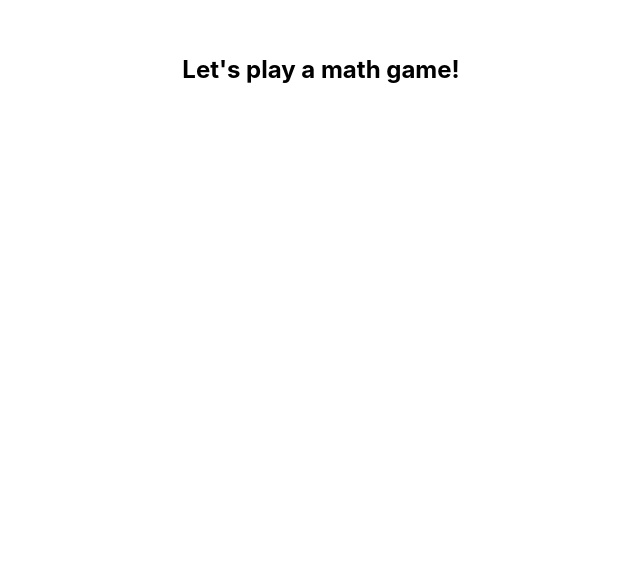
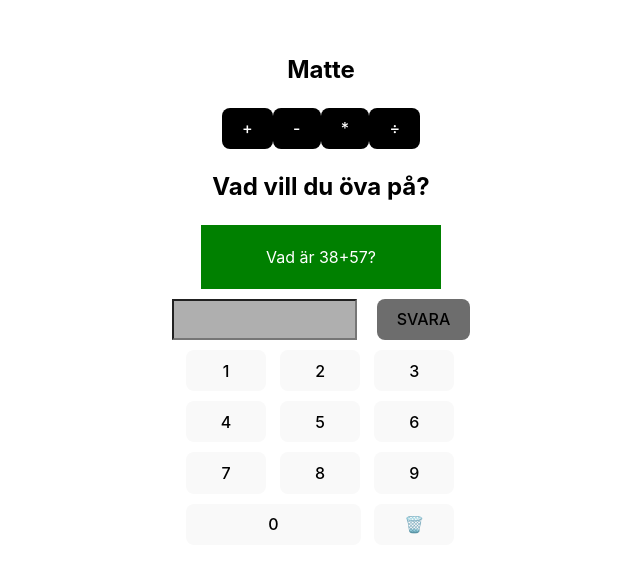
Before and after one commit to Technigo/final-boiler-plate-monorepo, a React (Vite) app in the folder frontend/: page /play/math in a window 1280 px wide. Shown: the top 572 px of the page, without its empty margins (319-959 px from the left). Built offline with nearby package versions, Linux system fonts and the light colour scheme.

Commit message:
Added math game functionality

```diff
--- a/frontend/src/components/Games/Math.jsx
+++ b/frontend/src/components/Games/Math.jsx
@@ -1,12 +1,30 @@
 import styled from "styled-components";
+import { useScore } from "../../contexts/ScoreContext";
+import { MathQuestion } from "./MathQuestion";
 
 export const Math = () => {
+  const { setMathType } = useScore()
+
+  const handleChoice = (type) => {
+    setMathType(type)
+  }
+
   return (
     <>
-      <MathTitle>Let&apos;s play a math game!</MathTitle>
+      <MathTitle>Matte</MathTitle>
+      <MathTypeButton value="addition" onClick={(event) => handleChoice(event.target.value)}>+</MathTypeButton>
+      <MathTypeButton value="subtraction" onClick={(event) => handleChoice(event.target.value)}>-</MathTypeButton>
+      <MathTypeButton value="multiplication" onClick={(event) => handleChoice(event.target.value)}>*</MathTypeButton>
+      <MathTypeButton value="division" onClick={(event) => handleChoice(event.target.value)}>÷</MathTypeButton>
+      <MathQuestion />
     </>
   )
 };
 const MathTitle = styled.h2`
   color: black;
+`
+
+const MathTypeButton = styled.button`
+  color: white;
+  background-color: black;
 `;
--- /dev/null
+++ b/frontend/src/components/Games/MathQuestion.jsx
@@ -0,0 +1,205 @@
+import PropTypes from "prop-types"
+import styled, { css } from "styled-components"
+
+import { useState, useEffect } from "react"
+import { useScore } from "../../contexts/ScoreContext"
+
+export const MathQuestion = () => {
+  const { mathType } = useScore()
+  const [question, setQuestion] = useState("")
+  const [correctAnswer, setCorrectAnswer] = useState()
+  const [message, setMessage] = useState("")
+  const [answerInput, setAnswerInput] = useState("");
+  const numPadNumbers = [1, 2, 3, 4, 5, 6, 7, 8, 9];
+
+  //Generates different questions depending on the type of mathematical operation
+  const generateAdditionQuestion = () => {
+    const a = Math.floor (Math.random() * 100) + 1
+    const b = Math.floor(Math.random() * 100) + 1
+    setCorrectAnswer(a+b)
+    setQuestion(`Vad är ${a}+${b}?`)
+  }
+
+  const generateSubtractionQuestion = () => {
+    const a = Math.floor (Math.random() * 100) + 1
+    const b = Math.floor(Math.random() * 100) + 1
+    if (a >= b) {
+      setCorrectAnswer(a-b)
+      setQuestion(`Vad är ${a}-${b}?`)
+    } else {
+      setCorrectAnswer(b-a)
+      setQuestion(`Vad är ${b}-${a}?`)
+    }
+  }
+
+  const generateMultiplicationQuestion = () => {
+    const a = Math.floor (Math.random() * 11)
+    const b = Math.floor(Math.random() * 11)
+    setCorrectAnswer(a*b)
+    setQuestion(`Vad är ${a}*${b}?`)
+  }
+
+  const generateDivisionQuestion = () => {
+    const a = Math.floor (Math.random() * 10) + 1
+    const b = Math.floor(Math.random() * 11)
+    const c = a*b
+    setCorrectAnswer(c/a)
+    setQuestion(`Vad är ${c}/${a}?`)
+  }
+
+  //Decides which type of problem to generate based on prop from Math.jsx
+  const generateQuestion = () => {
+    setMessage("")
+    setAnswerInput("")
+    switch (mathType) {
+      case "addition":
+        generateAdditionQuestion()
+        break;
+      case "subtraction":
+        generateSubtractionQuestion()
+        break;
+      case "multiplication":
+        generateMultiplicationQuestion()
+        break;
+      case "division":
+        generateDivisionQuestion()
+        break;
+      default:
+        generateAdditionQuestion()
+
+    }
+  }
+
+  useEffect(() => {
+    generateQuestion()
+  }, [])
+
+  const checkAnswer = (event) => {
+    event.preventDefault()
+    console.log("Type", mathType)
+    if (answerInput == correctAnswer){
+      setMessage("✅ Rätt svar! Bra jobbat!")
+    } else {
+      setMessage(`❌ Fel svar. Rätt svar var ${correctAnswer}.`)
+    }
+    setTimeout(() => generateQuestion(), 3000)
+  }
+
+  const handleNumPadClick = (number) => {
+    setAnswerInput((prev) => prev + number.toString());
+  };
+
+  const handleDeleteClick = () => {
+    setAnswerInput("");
+  };
+
+
+  return (
+    <div>
+      <MathTitle>Vad vill du öva på?</MathTitle>
+      <QuestionCard>{question}</QuestionCard>
+      <Answer onSubmit={(event) => checkAnswer(event)}>
+        {message && <Message>{message}</Message>}
+        <AnswerInput type="number" value={answerInput} onChange={(event) => setAnswerInput(event.target.value)}/>
+        <AnswerBtn type="submit">SVARA</AnswerBtn>
+      </Answer>
+      {/*<Score>Du har {score} rätt hittills</Score>*/}
+      <NumPad>
+        {numPadNumbers.map((number) => (
+          <NumPadBtn key={number} className="small" onClick={() => handleNumPadClick(number)}>{number}</NumPadBtn>
+        ))}
+        <NumPadBtn key="0" className="big" onClick={() => handleNumPadClick(0)}>0</NumPadBtn>
+        <NumPadBtn className="delete" onClick={handleDeleteClick}>🗑️</NumPadBtn>
+      </NumPad>
+    </div>
+  )
+}
+
+const MathTitle = styled.h2`
+  color: black;
+`;
+
+const Answer = styled.form`
+  display: flex;
+  flex-direction: row;
+  justify-content: center;
+  gap: 20px;
+`;
+
+const AnswerInput = styled.input`
+  color: black;
+  background-color: #afafaf;
+  &::-webkit-inner-spin-button {
+    -webkit-appearance: none;
+    margin: 0;
+  }
+  &::-webkit-outer-spin-button {
+    -webkit-appearance: none;
+    margin: 0;
+  }
+`;
+
+const AnswerBtn = styled.button`
+  color: black;
+  background-color: #6d6d6d;
+`;
+
+const NumPad = styled.div`
+  display: grid;
+  grid-template-rows: 4;
+  grid-template-columns: 3;
+  gap: 10px;
+  max-width: 270px;
+  margin: 10px auto;
+`;
+
+const NumPadBtn = styled.button`
+
+  ${props => props.className === 'small' && css`
+  grid-column: span 1;
+  grid-row: span 1;
+  width: 80px;
+  `}
+
+  ${props => props.className === 'big' && css`
+  grid-column: span 2;
+  grid-row: 4;
+  width: 175px;
+  `}
+
+  ${props => props.className === 'delete' && css`
+  grid-column: 3;
+  grid-row: 4;
+  width: 80px;
+  `}
+`;
+
+
+const QuestionCard = styled.div`
+  width: 200px;
+  background-color: green;
+  color: white;
+  padding: 20px;
+  margin: 10px auto;
+  z-index: 1;
+`
+const Message = styled.div`
+  color: black;
+  display: flex;
+  position: absolute;
+  justify-content: center;
+  align-items: center;
+  margin: -80px auto 0 auto;
+  padding: 50px;
+  background-color: white;
+  z-index: 2;
+  width: 100vh;
+`;
+
+/*const Score = styled.h3`
+  color: black;
+`;*/
+
+MathQuestion.propTypes = {
+  type: PropTypes.string
+}
```
